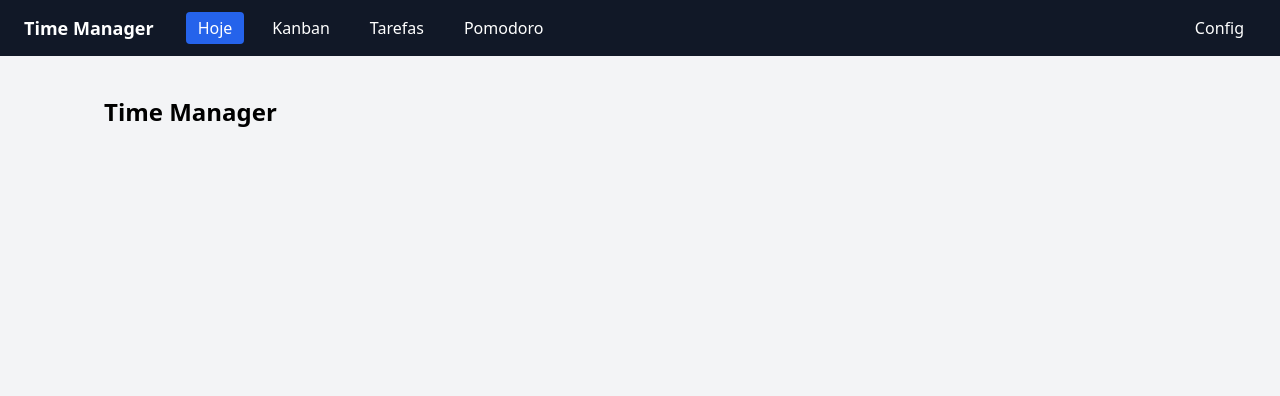
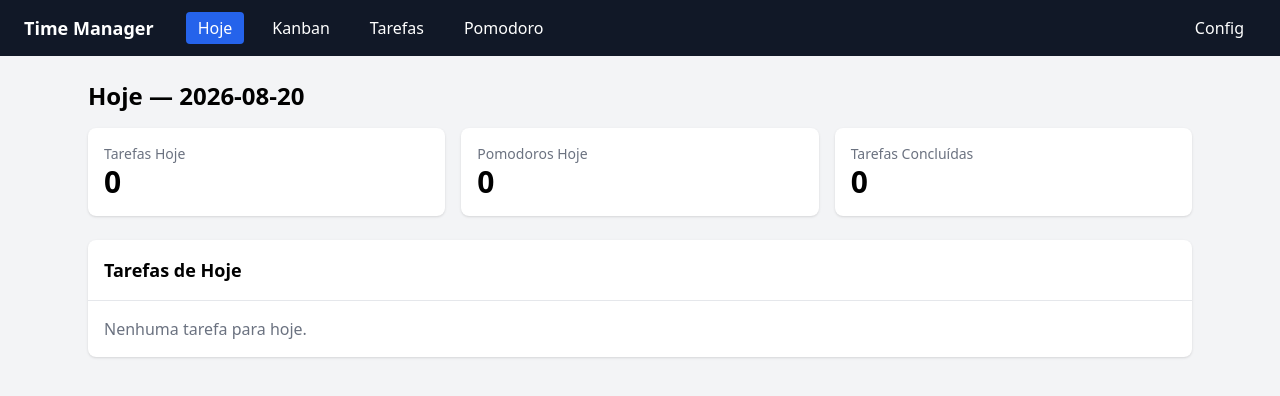
Before and after one commit to Marcos-Filho33/Intramarktechnology, a Next.js app: page / in a window 1280 px wide. Shown: the top 396 px of the page. Built offline with nearby package versions, Linux system fonts and the light colour scheme.

Commit message:
fix: restore Today dashboard, fix dead code, add notifications

```diff
--- a/src/app/page.tsx
+++ b/src/app/page.tsx
@@ -1,3 +1,56 @@
+'use client'
+import { useTasks } from '@/context/TaskContext'
+import { getTodayTasks, getPomodorosToday, getTodayDateString } from '@/utils/pomodoro'
+
 export default function Home() {
-  return <main className="p-4"><h1 className="text-2xl font-bold">Time Manager</h1></main>
+  const { tasks, moveTask } = useTasks()
+  const todayTasks = getTodayTasks(tasks)
+  const pomodorosHoje = getPomodorosToday(tasks)
+
+  return (
+    <div>
+      <h1 className="text-2xl font-bold mb-4">Hoje — {getTodayDateString()}</h1>
+      <div className="grid grid-cols-3 gap-4 mb-6">
+        <div className="bg-white rounded-lg shadow p-4">
+          <p className="text-sm text-gray-500">Tarefas Hoje</p>
+          <p className="text-3xl font-bold">{todayTasks.length}</p>
+        </div>
+        <div className="bg-white rounded-lg shadow p-4">
+          <p className="text-sm text-gray-500">Pomodoros Hoje</p>
+          <p className="text-3xl font-bold">{pomodorosHoje}</p>
+        </div>
+        <div className="bg-white rounded-lg shadow p-4">
+          <p className="text-sm text-gray-500">Tarefas Concluídas</p>
+          <p className="text-3xl font-bold">{todayTasks.filter(t => t.status === 'done').length}</p>
+        </div>
+      </div>
+      <div className="bg-white rounded-lg shadow">
+        <h2 className="text-lg font-semibold p-4 border-b">Tarefas de Hoje</h2>
+        {todayTasks.length === 0 ? (
+          <p className="p-4 text-gray-500">Nenhuma tarefa para hoje.</p>
+        ) : (
+          <ul>
+            {todayTasks.map(t => (
+              <li key={t.id} className="flex items-center justify-between p-3 border-b last:border-b-0">
+                <span className={t.status === 'done' ? 'line-through text-gray-400' : ''}>
+                  {t.title}
+                </span>
+                <div className="flex gap-2">
+                  {t.status !== 'todo' && (
+                    <button onClick={() => moveTask(t.id, 'todo')} className="text-sm px-2 py-1 bg-gray-200 rounded">A Fazer</button>
+                  )}
+                  {t.status !== 'doing' && (
+                    <button onClick={() => moveTask(t.id, 'doing')} className="text-sm px-2 py-1 bg-yellow-200 rounded">Fazendo</button>
+                  )}
+                  {t.status !== 'done' && (
+                    <button onClick={() => moveTask(t.id, 'done')} className="text-sm px-2 py-1 bg-green-200 rounded">Concluir</button>
+                  )}
+                </div>
+              </li>
+            ))}
+          </ul>
+        )}
+      </div>
+    </div>
+  )
 }
--- a/src/components/KanbanColumn.tsx
+++ b/src/components/KanbanColumn.tsx
@@ -7,12 +7,6 @@ interface Props {
   title: string
   status: Task['status']
   tasks: Task[]
-}
-
-const statusLabels: Record<Task['status'], string> = {
-  todo: 'A Fazer',
-  doing: 'Fazendo',
-  done: 'Concluído',
 }
 
 export default function KanbanColumn({ title, status, tasks }: Props) {
--- a/src/components/PomodoroTimer.tsx
+++ b/src/components/PomodoroTimer.tsx
@@ -22,10 +22,19 @@ export default function PomodoroTimer() {
 
   useEffect(() => { prevPhaseRef.current = currentPhase }, [currentPhase])
 
+  useEffect(() => {
+    if (typeof window !== 'undefined' && 'Notification' in window && Notification.permission === 'default') {
+      Notification.requestPermission()
+    }
+  }, [])
+
   const activeTask = tasks.find(t => t.id === activeTaskId)
 
   const handleComplete = useCallback(() => {
     if (!activeTaskId) return
+    if (typeof window !== 'undefined' && 'Notification' in window && Notification.permission === 'granted') {
+      new Notification('Pomodoro concluído!', { body: 'Hora de fazer uma pausa.' })
+    }
     updateTask(activeTaskId, {
       completedPomodoros: (activeTask?.completedPomodoros ?? 0) + 1,
       pomodoroSessions: [
@@ -75,7 +84,7 @@ export default function PomodoroTimer() {
       </div>
 
       <p className="text-sm text-gray-500">
-        Ciclo {cycleDisplay}/{currentPhase === 'longBreak' ? totalCycles : totalCycles}
+        Ciclo {cycleDisplay}/{totalCycles}
       </p>
 
       <div className="flex gap-3">
```
